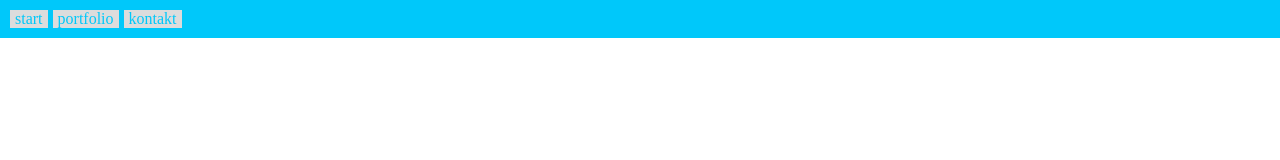
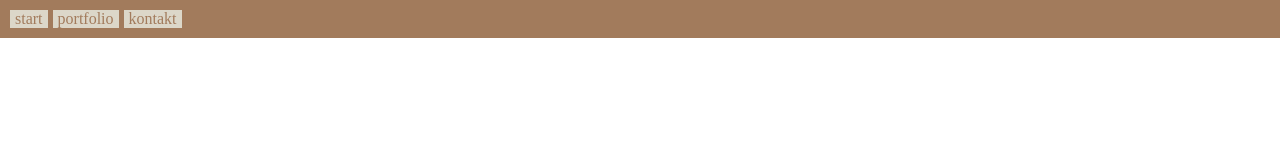
Before and after one commit to zanetasochon/html-and-css-menu-dropdown, a plain HTML site: page index.html in a window 1280 px wide. Drawn offline with Linux system fonts and the light colour scheme.

Commit message:
feat: define global color variables

```diff
--- a/styles/base.css
+++ b/styles/base.css
@@ -1,6 +1,8 @@
 :root {
-    --color-alfa: rgb(220, 220, 220);
-    --color-beta: rgb(0, 200, 250);
+    --color-alfa: #DCD7C9;
+    --color-beta: #A27B5C;
+    --color-gamma: #3F4F44;
+    --color-delta: #2C3930;
 }
 
 .nav {
```
